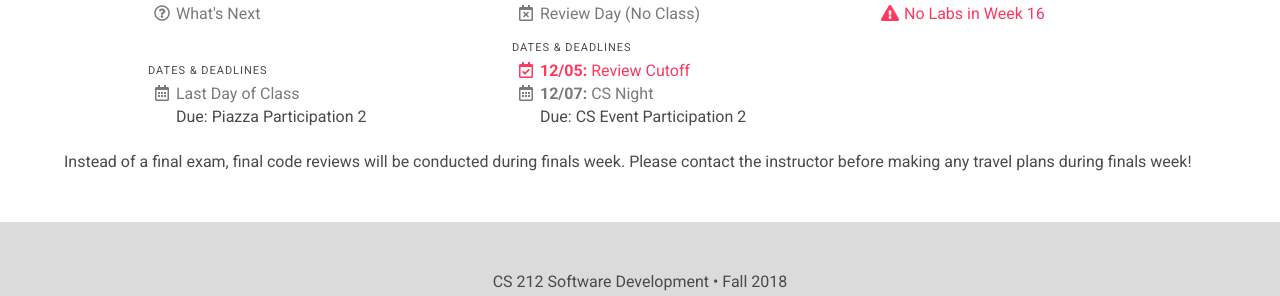
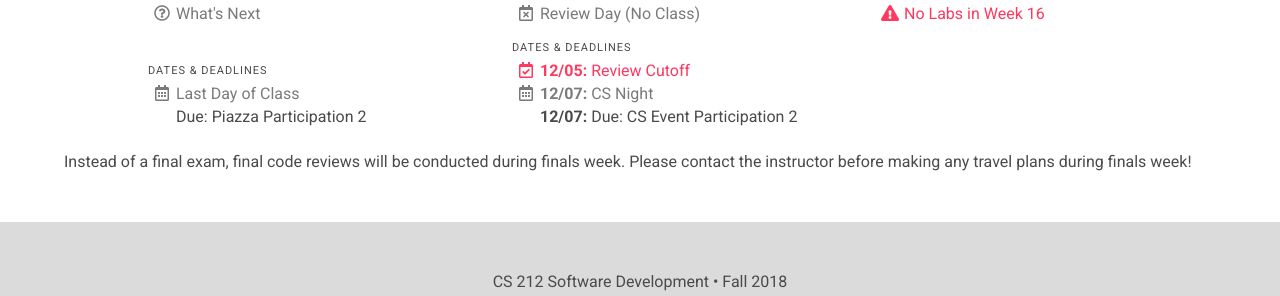
Before and after one commit to usf-cs212-fall2018/usf-cs212-fall2018.github.io, a Jekyll site: the page built from schedule.html, in a window 1280 px wide and 900 px high, scrolled down 3104 px. Shown: the part 486-782 px from the top of the window. Built offline with Jekyll 4.4.1, drawn with Linux system fonts in a browser that asks for light colours; nearby versions of some CDN libraries.

Commit message:
Adding event participation deadline.

```diff
--- a/_data/schedule.yml
+++ b/_data/schedule.yml
@@ -721,7 +721,7 @@
         link: false
         icon: 'far fa-calendar-alt'
         type: 'grey'
-      - date: false
+      - date: 2018-12-07
         text: 'Due: CS Event Participation 2'
         link: 'https://usfca.instructure.com/courses/1579367/assignments/6790463'
         icon: 'far fa-user-friends'
```
